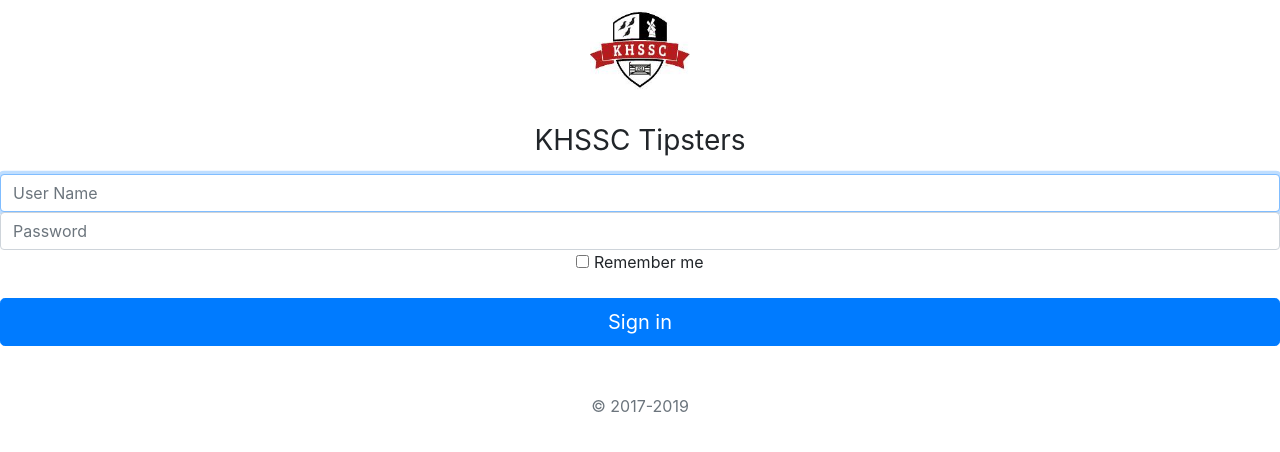
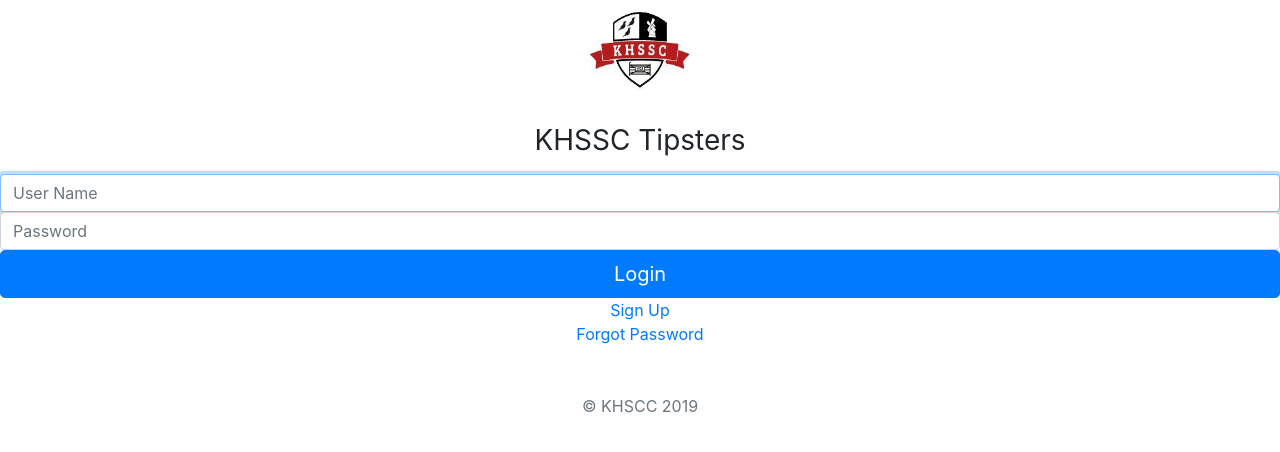
Before and after one commit to nadger/tipsters_2019, a Django app: template entries/templates/registration/login.html in a window 1280 px wide. Shown: the top 452 px of the page. Run offline with Django 3.2, Linux system fonts and the light colour scheme; the template is opened without the code that fills it, so the values that code supplies are empty; parts of the project's set-up code (start-up, migrations or seed data) failed here and were passed over; some libraries are stand-ins or nearby versions.

Commit message:
Update login.html

```diff
--- a/entries/templates/registration/login.html
+++ b/entries/templates/registration/login.html
@@ -18,20 +18,23 @@
   </head>
 
   <body class="text-center">
-    <form class="form-signin">
+
+
+    <form method="post" class="form-signin">
+      {% csrf_token %}
+
       <img class="mb-4" src="{% static "/entries/logo_small.jpg" %}" alt="" width="100" height="100">
       <h1 class="h3 mb-3 font-weight-normal">KHSSC Tipsters</h1>
-      <label for="inputUsername" class="sr-only">Username</label>
-      <input type="text" id="username" class="form-control" placeholder="User Name" required autofocus>
-      <label for="inputPassword" class="sr-only">Password</label>
-      <input type="password" id="password" class="form-control" placeholder="Password" required>
-      <div class="checkbox mb-3">
-        <label>
-          <input type="checkbox" value="remember-me"> Remember me
-        </label>
-      </div>
-      <button class="btn btn-lg btn-primary btn-block" type="submit">Sign in</button>
-      <p class="mt-5 mb-3 text-muted">&copy; 2017-2019</p>
+      <label for="id_username" class="sr-only">Username</label>
+      <input type="text" name="username" autofocus required id="id_username" class="form-control" placeholder="User Name">
+      <label for="id_password" class="sr-only">Password</label>
+      <input type="password" name="password" required id="id_password" class="form-control" placeholder="Password" required>
+
+      <button class="btn btn-lg btn-primary btn-block" type="submit">Login</button>
+      <div><a class="p-2" href="/entries/menu">Sign Up</a></div>
+      <div><a class="p-2" href="/entries/menu">Forgot Password</a></div>
+      <p class="mt-5 mb-3 text-muted">&copy; KHSCC 2019</p>
+
     </form>
   </body>
 </html>
```
